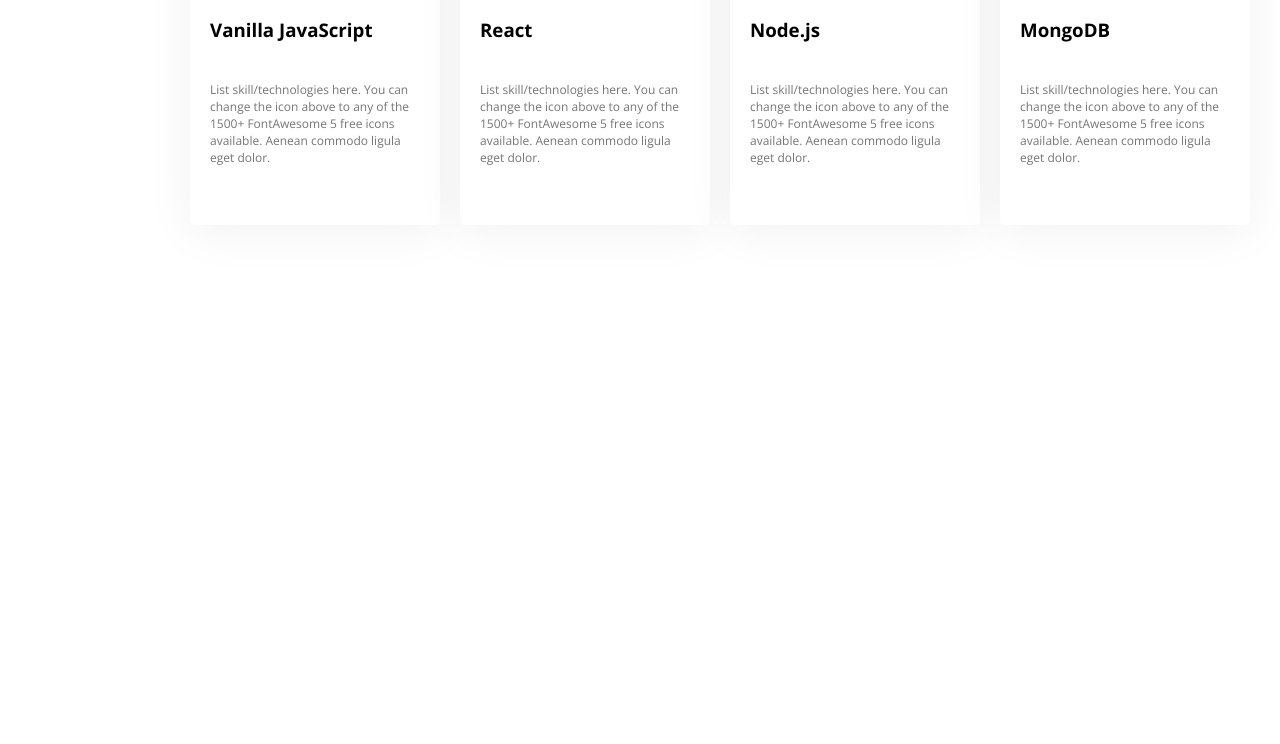
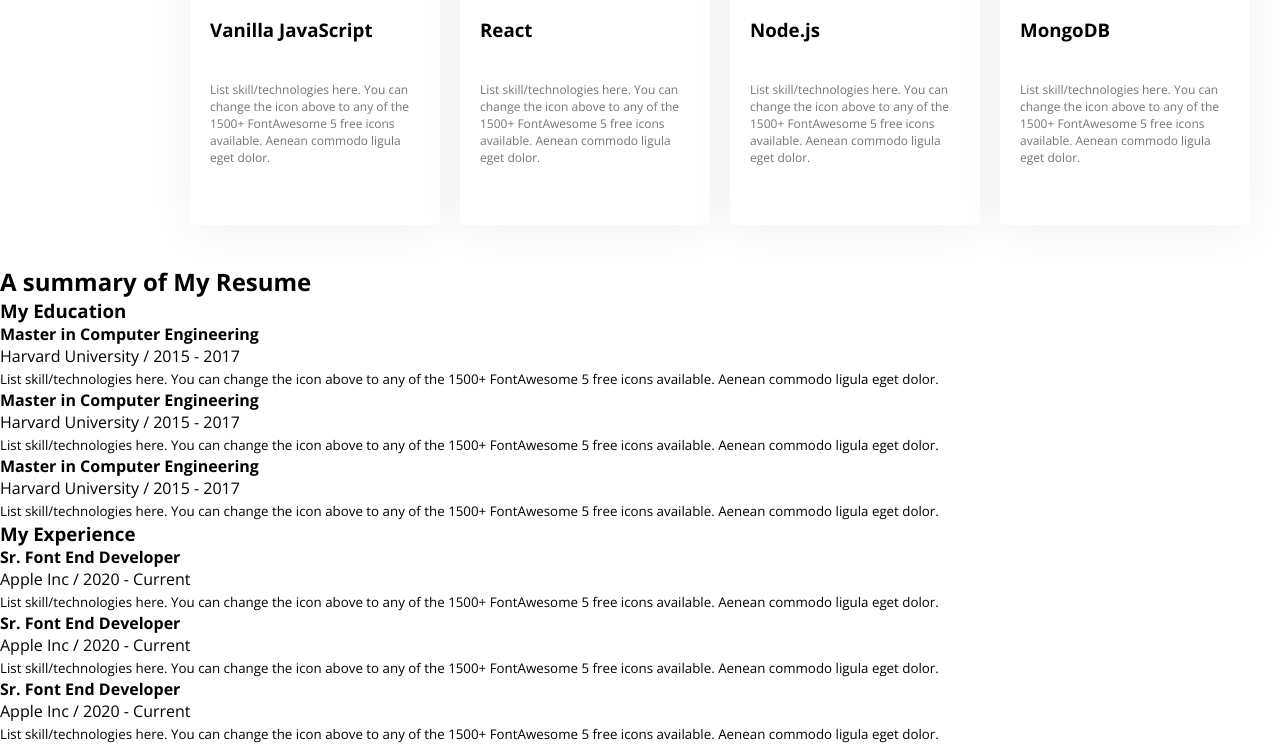
Before and after one commit to Dev-Mahamudul/developer-portfolio, a plain HTML site: page index.html in a window 1280 px wide. Shown: the part 1815-2559 px from the top of the page. Before the commit the page ends 2090 px from the top, so only its background shows below. Drawn offline with nearby package versions, Linux system fonts and the light colour scheme.

Commit message:
add education and experience html.

```diff
--- a/index.html
+++ b/index.html
@@ -106,6 +106,64 @@
             </div>
         </div>
         <!-- end skills  -->
+
+        <!-- start resume  -->
+        <div class="resume">
+            <div class="resume-template">
+                <div class="resume-header">
+                    <h2>A summary of My Resume</h2>
+                </div>
+                <div class="resume-container">
+                    <div class="education">
+                        <h3>My Education</h3>
+                        <div class="edu-box">
+                            <h4>Master in Computer Engineering</h4>
+                            <p>Harvard University / 2015 - 2017</p>
+                            <small>List skill/technologies here. You can change the icon above
+                                to any of the 1500+ FontAwesome 5 free icons available. Aenean commodo ligula eget dolor.</small>
+                            <br>
+                        </div>
+                        <div class="edu-box">
+                            <h4>Master in Computer Engineering</h4>
+                            <p>Harvard University / 2015 - 2017</p>
+                            <small>List skill/technologies here. You can change the icon above
+                                to any of the 1500+ FontAwesome 5 free icons available. Aenean commodo ligula eget dolor.</small>
+                            <br>
+                        </div>
+                        <div class="edu-box">
+                            <h4>Master in Computer Engineering</h4>
+                            <p>Harvard University / 2015 - 2017</p>
+                            <small>List skill/technologies here. You can change the icon above
+                                to any of the 1500+ FontAwesome 5 free icons available. Aenean commodo ligula eget dolor.</small>
+                        </div>
+                    </div>
+                    <div class="experience">
+                        <h3>My Experience</h3>
+                        <div class="exp-box">
+                            <h4>Sr. Font End Developer</h4>
+                            <p>Apple Inc / 2020 - Current</p>
+                            <small>List skill/technologies here. You can change the icon above
+                                to any of the 1500+ FontAwesome 5 free icons available. Aenean commodo ligula eget dolor.</small>
+                            <br>
+                        </div>
+                        <div class="exp-box">
+                            <h4>Sr. Font End Developer</h4>
+                            <p>Apple Inc / 2020 - Current</p>
+                            <small>List skill/technologies here. You can change the icon above
+                                to any of the 1500+ FontAwesome 5 free icons available. Aenean commodo ligula eget dolor.</small>
+                            <br>
+                        </div>
+                        <div class="exp-box">
+                            <h4>Sr. Font End Developer</h4>
+                            <p>Apple Inc / 2020 - Current</p>
+                            <small>List skill/technologies here. You can change the icon above
+                                to any of the 1500+ FontAwesome 5 free icons available. Aenean commodo ligula eget dolor.</small>
+                        </div>
+                    </div>
+                </div>
+            </div>
+        </div>
+        <!-- end resume  -->
     </main>
     <footer>
 
```
Also changed, not shown: style/style.css (line endings or trailing spaces).
